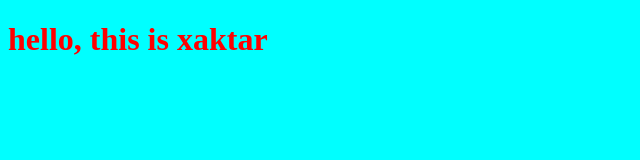
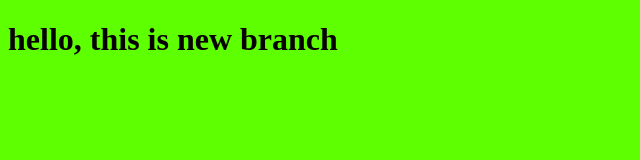
Before and after one commit to xaktarous/myproject, a plain HTML site: page index.html in a window 1280 px wide. Shown: the whole page, without its empty margins (0-640 px from the left). Drawn offline with Linux system fonts and the light colour scheme.

Commit message:
update style and title

```diff
--- a/index.html
+++ b/index.html
@@ -7,7 +7,7 @@
     <link rel="stylesheet" href="style.css">
 </head>
 <body>
-    <h1>hello, this is xaktar</h1>
+    <h1>hello, this is new branch</h1>
     <script src="app.js"></script>
 </body>
 </html>
--- a/style.css
+++ b/style.css
@@ -1,6 +1,6 @@
 h1{
-    color: red;
+    color: rgb(8, 3, 3);
 }
 body{
-    background-color: aqua;
+    background-color: rgb(94, 255, 0);
 }
```
